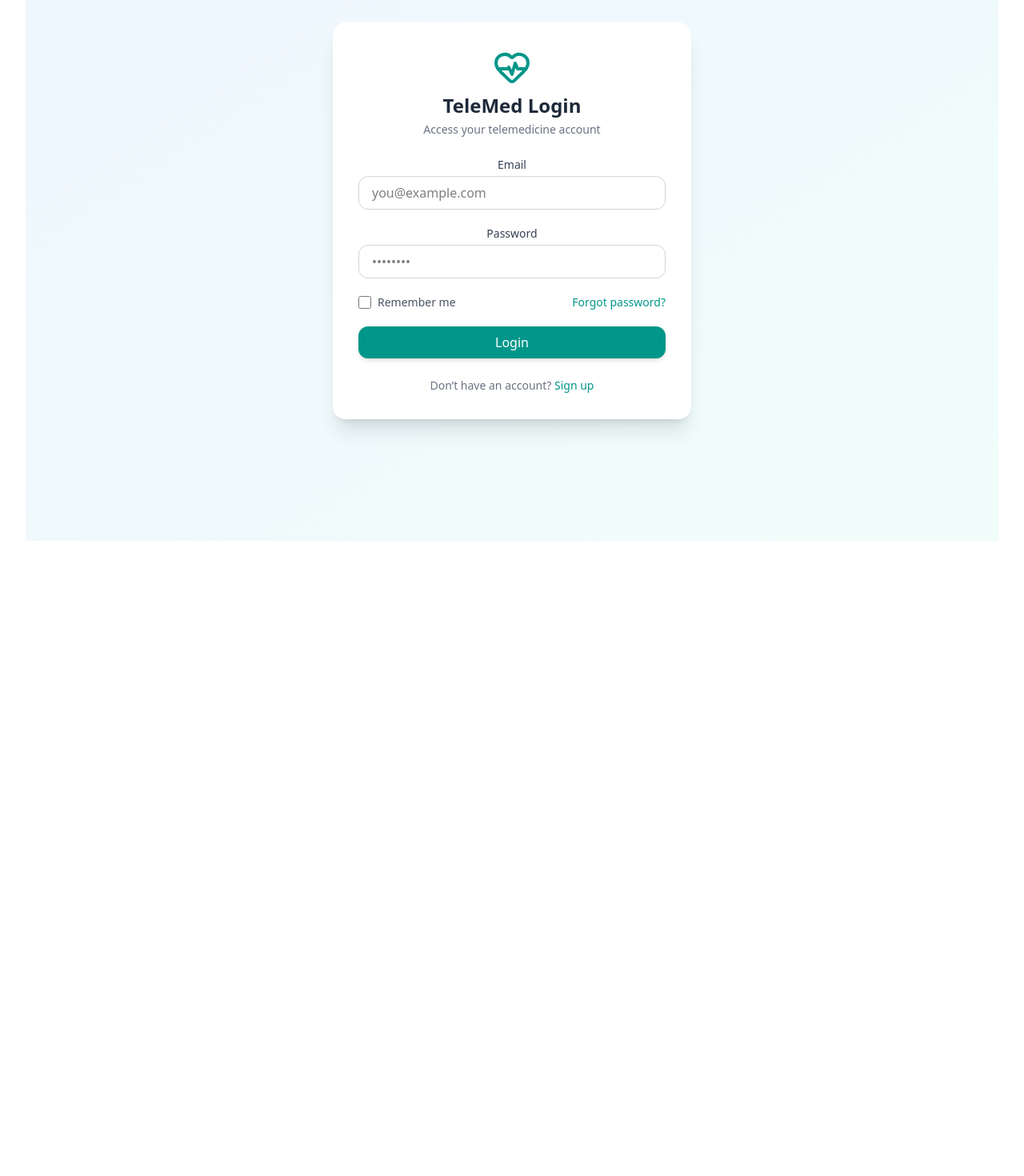
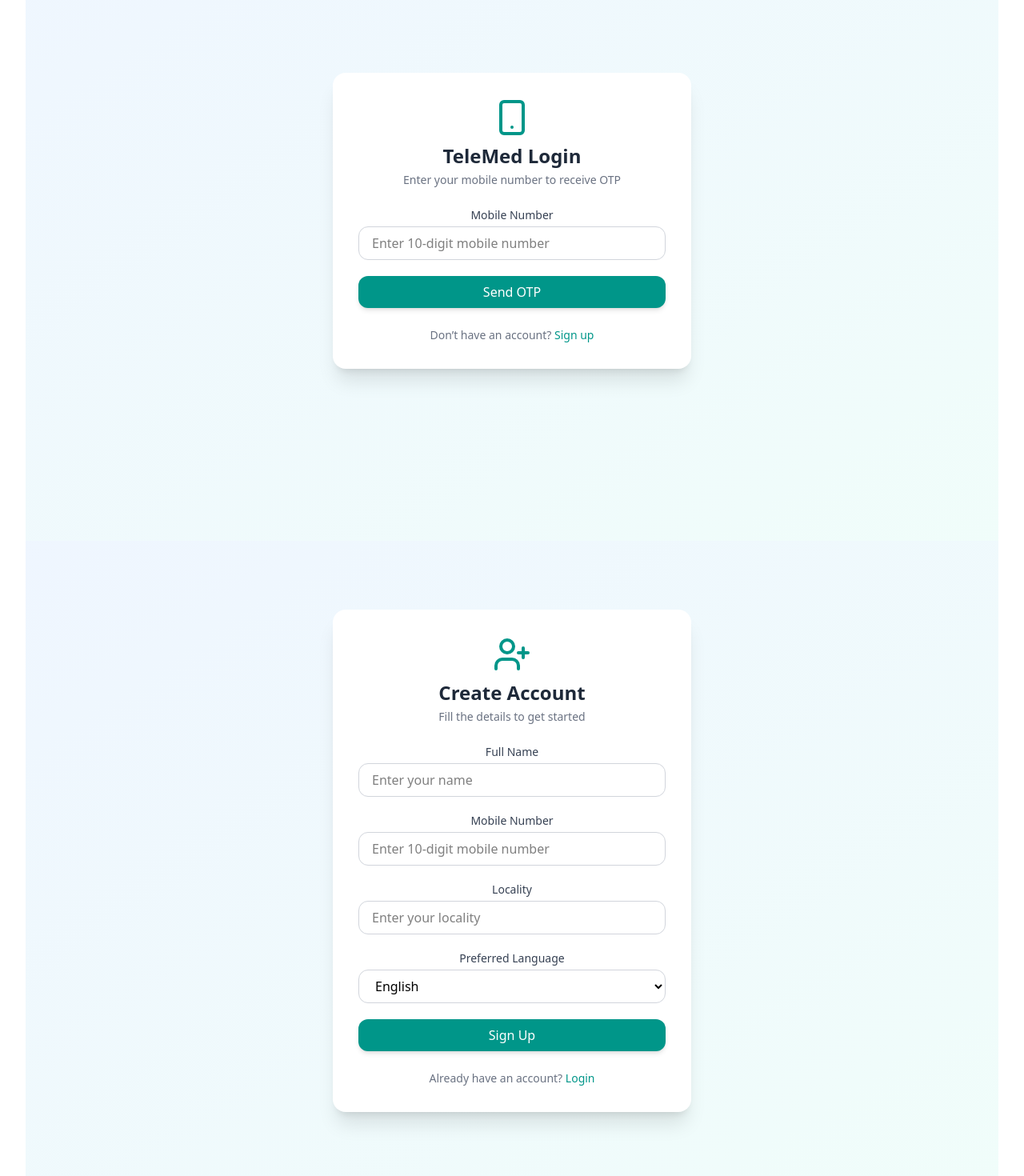
Before and after one commit to YashRajCs23/Telemedicine, a React (Vite) app in the folder frontend/: page / in a window 1280 px wide. Shown: the part 180-1650 px from the top of the page at 80% size. Before the commit the page ends 888 px from the top, so only its background shows below. Built offline with nearby package versions, Linux system fonts and the light colour scheme.

Commit message:
[yash] added user login user signup

```diff
--- a/frontend/src/App.jsx
+++ b/frontend/src/App.jsx
@@ -2,14 +2,16 @@ import { useState } from 'react'
 import reactLogo from './assets/react.svg'
 import viteLogo from '/vite.svg'
 import './App.css'
-import Login from './components/Landing/UserLogin.jsx'
+import UserLogin from './components/Landing/UserLogin.jsx'
+import UserSignup from './components/Landing/UserSignup.jsx'
 function App() {
   const [count, setCount] = useState(0)
 
   return (
     <>
       <h1 className=' bg-amber-300 text-blue-500 '>hii</h1>
-      <Login />
+      <UserLogin />
+      <UserSignup />
     </>
   )
 }
--- a/frontend/src/components/Landing/UserLogin.jsx
+++ b/frontend/src/components/Landing/UserLogin.jsx
@@ -1,84 +1,59 @@
 // src/Login.jsx
 import { useState } from "react";
-import { HeartPulse } from "lucide-react";
+import { Smartphone } from "lucide-react";
 
-export default function Login() {
-  const [form, setForm] = useState({ email: "", password: "" });
-
-  const handleChange = (e) => {
-    setForm({ ...form, [e.target.name]: e.target.value });
-  };
+export default function UserLogin() {
+  const [mobile, setMobile] = useState("");
 
   const handleSubmit = (e) => {
     e.preventDefault();
-    console.log("Login details:", form);
-    // Handle login logic here (API call etc.)
+    if (mobile.length === 10) {
+      console.log("Login with mobile:", mobile);
+      // TODO: Call backend API to send OTP
+    } else {
+      alert("Please enter a valid 10-digit mobile number.");
+    }
   };
 
   return (
     <div className="flex min-h-screen items-center justify-center bg-gradient-to-br from-blue-50 to-teal-50">
       <div className="w-full max-w-md rounded-2xl bg-white shadow-xl p-8">
-        {/* Logo + Title */}
+        {/* Header */}
         <div className="flex flex-col items-center mb-6">
-          <HeartPulse className="w-12 h-12 text-teal-600" />
+          <Smartphone className="w-12 h-12 text-teal-600" />
           <h1 className="text-2xl font-semibold text-gray-800 mt-2">
             TeleMed Login
           </h1>
           <p className="text-gray-500 text-sm mt-1">
-            Access your telemedicine account
+            Enter your mobile number to receive OTP
           </p>
         </div>
 
         {/* Login Form */}
         <form onSubmit={handleSubmit} className="space-y-5">
+          {/* Mobile Number */}
           <div>
             <label className="block text-sm font-medium text-gray-700 mb-1">
-              Email
+              Mobile Number
             </label>
             <input
-              type="email"
-              name="email"
-              value={form.email}
-              onChange={handleChange}
+              type="tel"
+              name="mobile"
+              value={mobile}
+              onChange={(e) => setMobile(e.target.value)}
               required
-              placeholder="you@example.com"
+              maxLength={10}
+              placeholder="Enter 10-digit mobile number"
               className="w-full rounded-xl border border-gray-300 px-4 py-2 focus:ring-2 focus:ring-teal-500 focus:outline-none"
             />
           </div>
 
-          <div>
-            <label className="block text-sm font-medium text-gray-700 mb-1">
-              Password
-            </label>
-            <input
-              type="password"
-              name="password"
-              value={form.password}
-              onChange={handleChange}
-              required
-              placeholder="••••••••"
-              className="w-full rounded-xl border border-gray-300 px-4 py-2 focus:ring-2 focus:ring-teal-500 focus:outline-none"
-            />
-          </div>
-
-          <div className="flex items-center justify-between text-sm">
-            <label className="flex items-center space-x-2">
-              <input
-                type="checkbox"
-                className="h-4 w-4 text-teal-600 border-gray-300 rounded"
-              />
-              <span className="text-gray-600">Remember me</span>
-            </label>
-            <a href="#" className="text-teal-600 hover:underline">
-              Forgot password?
-            </a>
-          </div>
-
+          {/* Submit */}
           <button
             type="submit"
             className="w-full bg-teal-600 text-white py-2 rounded-xl hover:bg-teal-700 transition shadow-md"
           >
-            Login
+            Send OTP
           </button>
         </form>
 
--- /dev/null
+++ b/frontend/src/components/Landing/UserSignup.jsx
@@ -0,0 +1,123 @@
+// src/Signup.jsx
+import { useState } from "react";
+import { UserPlus } from "lucide-react";
+
+export default function UserSignup() {
+  const [form, setForm] = useState({
+    name: "",
+    mobile: "",
+    locality: "",
+    language: "English",
+  });
+
+  const handleChange = (e) => {
+    setForm({ ...form, [e.target.name]: e.target.value });
+  };
+
+  const handleSubmit = (e) => {
+    e.preventDefault();
+    console.log("Signup details:", form);
+    // TODO: Send form data to backend for saving user
+  };
+
+  return (
+    <div className="flex min-h-screen items-center justify-center bg-gradient-to-br from-blue-50 to-teal-50">
+      <div className="w-full max-w-md rounded-2xl bg-white shadow-xl p-8">
+        {/* Header */}
+        <div className="flex flex-col items-center mb-6">
+          <UserPlus className="w-12 h-12 text-teal-600" />
+          <h1 className="text-2xl font-semibold text-gray-800 mt-2">
+            Create Account
+          </h1>
+          <p className="text-gray-500 text-sm mt-1">
+            Fill the details to get started
+          </p>
+        </div>
+
+        {/* Signup Form */}
+        <form onSubmit={handleSubmit} className="space-y-5">
+          {/* Name */}
+          <div>
+            <label className="block text-sm font-medium text-gray-700 mb-1">
+              Full Name
+            </label>
+            <input
+              type="text"
+              name="name"
+              value={form.name}
+              onChange={handleChange}
+              required
+              placeholder="Enter your name"
+              className="w-full rounded-xl border border-gray-300 px-4 py-2 focus:ring-2 focus:ring-teal-500 focus:outline-none"
+            />
+          </div>
+
+          {/* Mobile Number */}
+          <div>
+            <label className="block text-sm font-medium text-gray-700 mb-1">
+              Mobile Number
+            </label>
+            <input
+              type="tel"
+              name="mobile"
+              value={form.mobile}
+              onChange={handleChange}
+              required
+              maxLength={10}
+              placeholder="Enter 10-digit mobile number"
+              className="w-full rounded-xl border border-gray-300 px-4 py-2 focus:ring-2 focus:ring-teal-500 focus:outline-none"
+            />
+          </div>
+
+          {/* Locality */}
+          <div>
+            <label className="block text-sm font-medium text-gray-700 mb-1">
+              Locality
+            </label>
+            <input
+              type="text"
+              name="locality"
+              value={form.locality}
+              onChange={handleChange}
+              required
+              placeholder="Enter your locality"
+              className="w-full rounded-xl border border-gray-300 px-4 py-2 focus:ring-2 focus:ring-teal-500 focus:outline-none"
+            />
+          </div>
+
+          {/* Language Dropdown */}
+          <div>
+            <label className="block text-sm font-medium text-gray-700 mb-1">
+              Preferred Language
+            </label>
+            <select
+              name="language"
+              value={form.language}
+              onChange={handleChange}
+              className="w-full rounded-xl border border-gray-300 px-4 py-2 focus:ring-2 focus:ring-teal-500 focus:outline-none"
+            >
+              <option value="English">English</option>
+              <option value="Hindi">Hindi</option>
+            </select>
+          </div>
+
+          {/* Submit */}
+          <button
+            type="submit"
+            className="w-full bg-teal-600 text-white py-2 rounded-xl hover:bg-teal-700 transition shadow-md"
+          >
+            Sign Up
+          </button>
+        </form>
+
+        {/* Footer */}
+        <p className="text-center text-sm text-gray-500 mt-6">
+          Already have an account?{" "}
+          <a href="#" className="text-teal-600 font-medium hover:underline">
+            Login
+          </a>
+        </p>
+      </div>
+    </div>
+  );
+}
```
